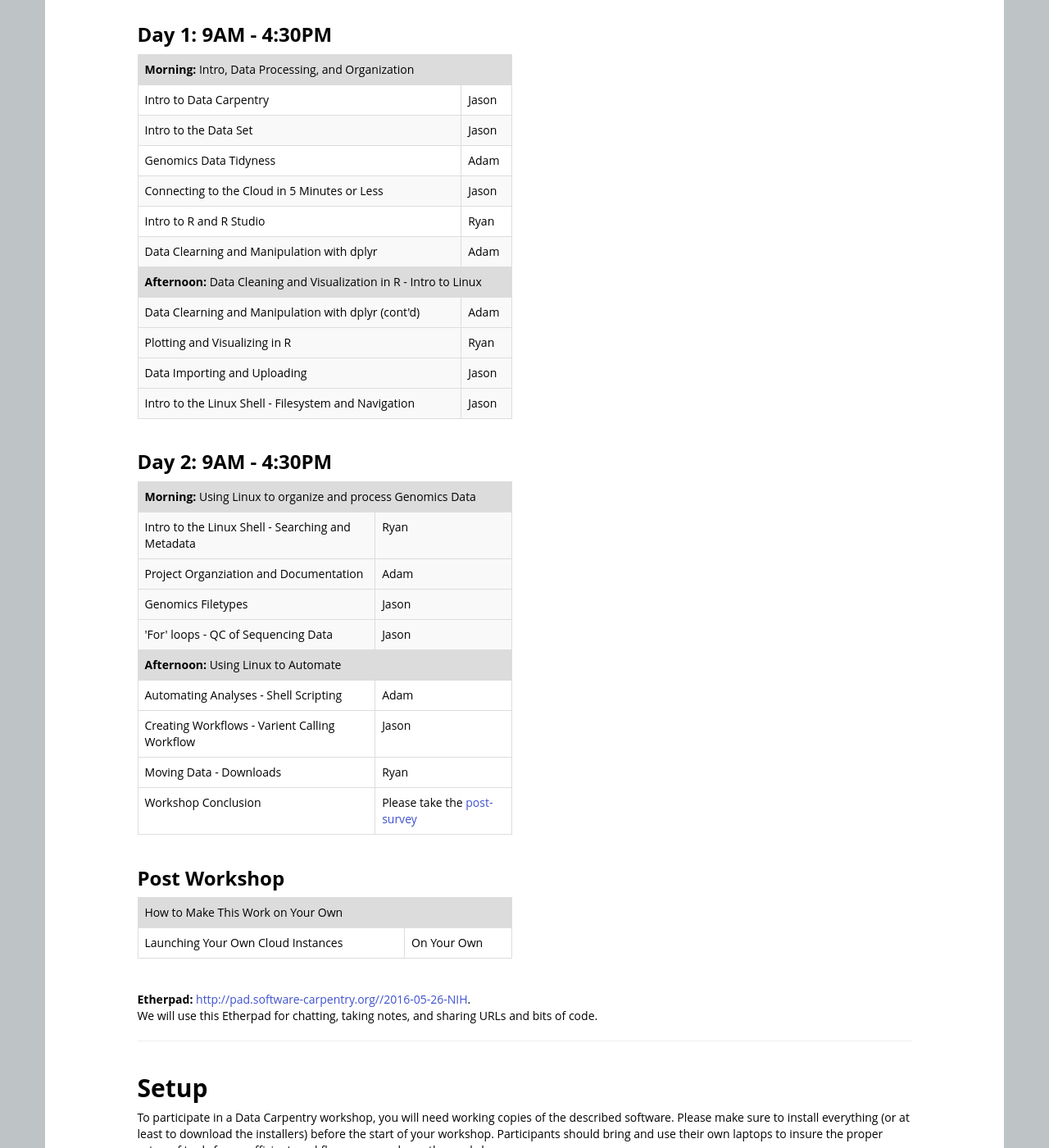
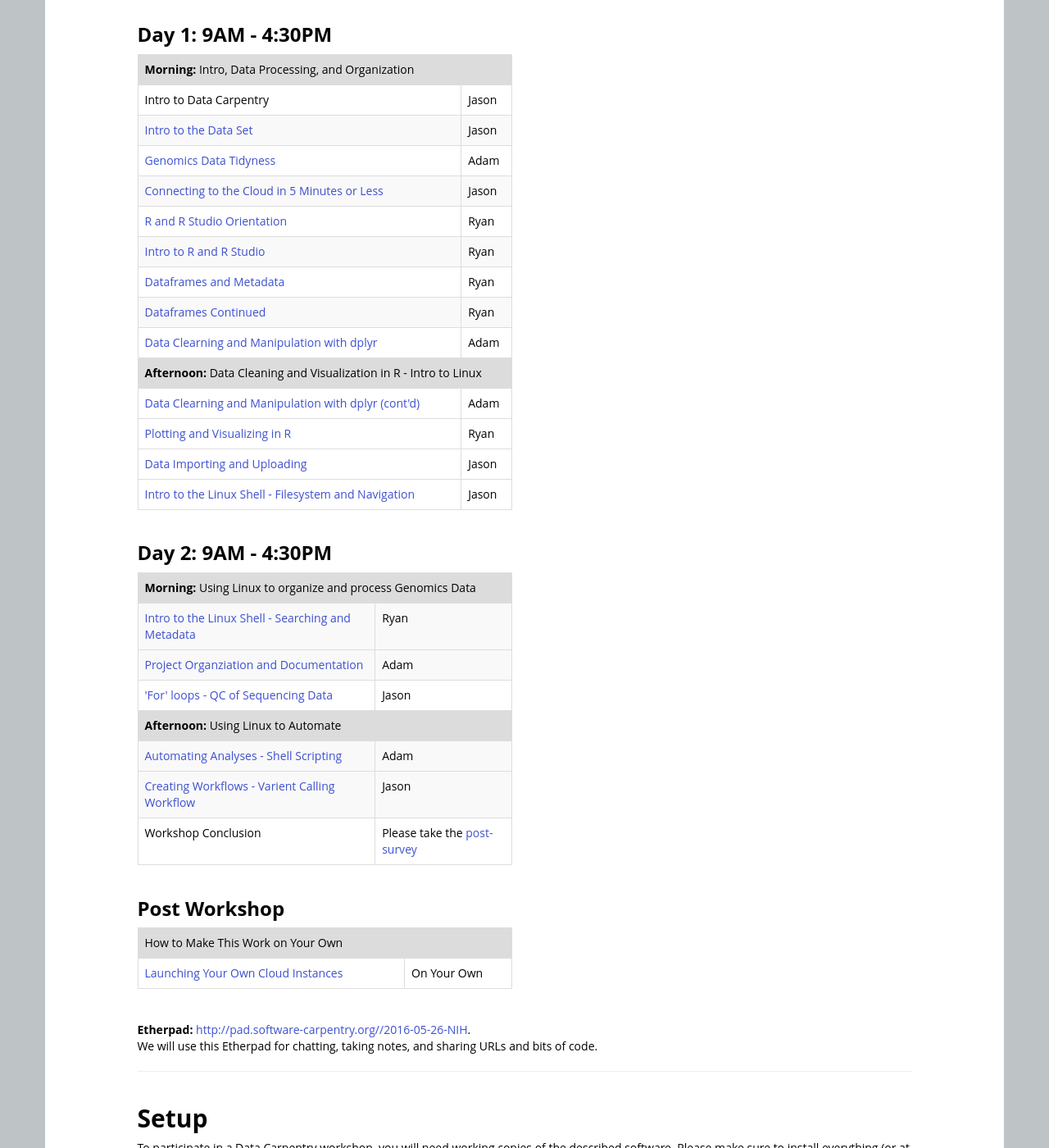
Before and after one commit to collinstorlie/2016-05-26-NIH, a Jekyll site: the page built from index.html, in a window 1280 px wide and 1400 px high, scrolled down 1036 px. Shown: the whole window at 82% size. Built offline with Jekyll 4.4.1, drawn with Linux system fonts in a browser that asks for light colours; nearby versions of some CDN libraries; library files that are not in the unit come from our copies.

Commit message:
updating links

```diff
--- a/index.html
+++ b/index.html
@@ -160,7 +160,7 @@ Participants should bring their laptops and plan to participate actively. By the
       </tr>
       <tr>
           <td>
-              Intro to the Data Set
+              <a href="https://jasonjwilliamsny.github.io/datadescription-genomics/">Intro to the Data Set</a>
           </td>
           <td>
            Jason
@@ -168,7 +168,7 @@ Participants should bring their laptops and plan to participate actively. By the
       </tr>
       <tr>
           <td>
-              Genomics Data Tidyness
+              <a href="https://jasonjwilliamsny.github.io/tidiness-genomics/">Genomics Data Tidyness</a>
           </td>
           <td>
            Adam
@@ -176,7 +176,7 @@ Participants should bring their laptops and plan to participate actively. By the
       </tr>
       <tr>
           <td>
-              Connecting to the Cloud in 5 Minutes or Less
+              <a href="https://jasonjwilliamsny.github.io/cloud-genomics/">Connecting to the Cloud in 5 Minutes or Less</a>
           </td>
           <td>
            Jason
@@ -184,7 +184,7 @@ Participants should bring their laptops and plan to participate actively. By the
       </tr>
       <tr>
           <td>
-              Intro to R and R Studio
+              <a href="https://jasonjwilliamsny.github.io/r-genomics-2/00-intro-to-r-rstudio.html">R and R Studio Orientation</a>
           </td>
           <td>
            Ryan
@@ -192,7 +192,31 @@ Participants should bring their laptops and plan to participate actively. By the
       </tr>
       <tr>
           <td>
-              Data Clearning and Manipulation with dplyr
+              <a href="https://jasonjwilliamsny.github.io/r-genomics-2/01-intro-to-r.html">Intro to R and R Studio</a>
+          </td>
+          <td>
+           Ryan
+          </td>
+      </tr>
+      <tr>
+          <td>
+              <a href="https://jasonjwilliamsny.github.io/r-genomics-2/02-intro-to-dataframes-metadata-r.html">Dataframes and Metadata</a>
+          </td>
+          <td>
+           Ryan
+          </td>
+      <tr>
+          <td>
+              <a href="https://jasonjwilliamsny.github.io/r-genomics-2/03-dataframes-contd-r.html">Dataframes Continued</a>
+          </td>
+          <td>
+           Ryan
+          </td>
+      </tr>
+      </tr>
+      <tr>
+          <td>
+              <a href="https://jasonjwilliamsny.github.io/r-genomics-2/04-intro-to-dplyr-r.html">Data Clearning and Manipulation with dplyr</a>
           </td>
           <td>
            Adam
@@ -202,7 +226,7 @@ Participants should bring their laptops and plan to participate actively. By the
       </tr>
       <tr>
           <td>
-               Data Clearning and Manipulation with dplyr (cont'd)
+               <a href="https://jasonjwilliamsny.github.io/r-genomics-2/04-intro-to-dplyr-r.html">Data Clearning and Manipulation with dplyr (cont'd)</a>
           </td>
           <td>
            Adam
@@ -211,7 +235,7 @@ Participants should bring their laptops and plan to participate actively. By the
       <tr>
         <tr>
           <td>
-              Plotting and Visualizing in R
+              <a href="https://jasonjwilliamsny.github.io/r-genomics-2/05-genomics-visualization-r.html">Plotting and Visualizing in R</a>
           </td>
           <td>
            Ryan
@@ -220,7 +244,7 @@ Participants should bring their laptops and plan to participate actively. By the
       <tr>
         <tr>
           <td>
-              Data Importing and Uploading
+              <a href="https://jasonjwilliamsny.github.io/importingdata-genomics/">Data Importing and Uploading</a>
           </td>
           <td>
            Jason
@@ -229,7 +253,7 @@ Participants should bring their laptops and plan to participate actively. By the
       <tr>
         <tr>
           <td>
-              Intro to the Linux Shell - Filesystem and Navigation
+              <a href="https://jasonjwilliamsny.github.io/shell-genomics/">Intro to the Linux Shell - Filesystem and Navigation</a>
           </td>
           <td>
            Jason
@@ -250,7 +274,7 @@ Participants should bring their laptops and plan to participate actively. By the
 <tr>
         <tr>
           <td>
-              Intro to the Linux Shell - Searching and Metadata
+              <a href="https://jasonjwilliamsny.github.io/shell-genomics/lessons/03_searching_files.html">Intro to the Linux Shell - Searching and Metadata</a>
           </td>
           <td>
            Ryan
@@ -259,25 +283,15 @@ Participants should bring their laptops and plan to participate actively. By the
 <tr>
         <tr>
           <td>
-              Project Organziation and Documentation
+              <a href="https://jasonjwilliamsny.github.io/organization-genomics/">Project Organziation and Documentation</a>
           </td>
           <td>
            Adam
           </td>
       </tr>
-<tr>
         <tr>
           <td>
-               Genomics Filetypes
-          </td>
-          <td>
-           Jason
-          </td>
-      </tr>
-<tr>
-        <tr>
-          <td>
-              'For' loops - QC of Sequencing Data
+              <a href="https://jasonjwilliamsny.github.io/wrangling-genomics/00-readQC.html">'For' loops - QC of Sequencing Data</a>
           </td>
           <td>
           Jason
@@ -289,7 +303,7 @@ Participants should bring their laptops and plan to participate actively. By the
 <tr>
         <tr>
           <td>
-              Automating Analyses - Shell Scripting
+              <a href="https://jasonjwilliamsny.github.io/wrangling-genomics/01-automating_a_workflow.html">Automating Analyses - Shell Scripting</a>
           </td>
           <td>
           Adam
@@ -298,22 +312,12 @@ Participants should bring their laptops and plan to participate actively. By the
 <tr>
         <tr>
           <td>
-              Creating Workflows - Varient Calling Workflow
+              <a href="https://jasonjwilliamsny.github.io/wrangling-genomics/02-variant-calling-workflow.html">Creating Workflows - Varient Calling Workflow</a>
           </td>
           <td>
            Jason
           </td>
       </tr>
-<tr>
-        <tr>
-          <td>
-              Moving Data - Downloads
-          </td>
-          <td>
-           Ryan
-          </td>
-      </tr>
-<tr>
         <tr>
           <td>
               Workshop Conclusion
@@ -335,7 +339,7 @@ Participants should bring their laptops and plan to participate actively. By the
       </tr>
       <tr>
           <td>
-              Launching Your Own Cloud Instances
+              <a href="https://jasonjwilliamsny.github.io/cloud-genomics/logging-onto-cloud.html">Launching Your Own Cloud Instances</a>
           </td>
           <td>
           On Your Own
```
Also changed, not shown: 1 other file.
